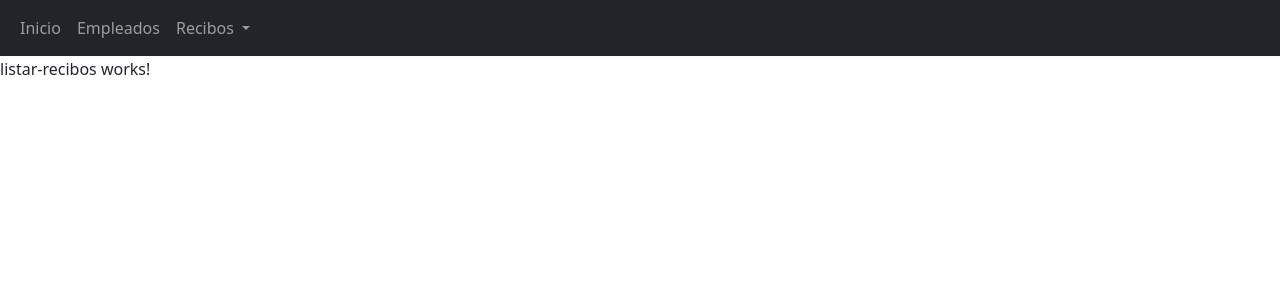
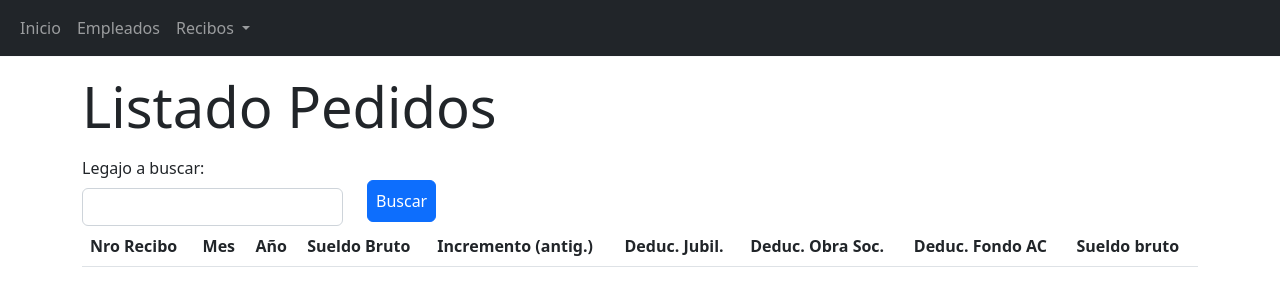
Before and after one commit to Manyo9/TUPEmpleadosFront, an Angular app: page /recibos/listado in a window 1280 px wide. Shown: the top 306 px of the page. Built offline with nearby package versions, Linux system fonts and the light colour scheme.

Commit message:
subo base lista recibos

```diff
--- a/src/app/components/recibos/listar-recibos/listar-recibos.component.html
+++ b/src/app/components/recibos/listar-recibos/listar-recibos.component.html
@@ -1 +1,52 @@
-<p>listar-recibos works!</p>
+<div class="container">
+    <h1 class="display-4 my-3">
+        Listado Pedidos
+    </h1>
+    <form [formGroup]="formulario">
+        <div class="form-group">
+            <div class="row">
+                <div class="col-sm-3">
+                    <label class="form-label" for='legajo'>Legajo a buscar:</label>
+                    <input type='number' id='legajo' class='form-control' formControlName="legajo"
+                        [class.is-invalid]="controlLegajo.touched && controlLegajo.hasError('required')">
+
+                    <div *ngIf="controlLegajo.touched && controlLegajo.hasError('required')" class="invalid-feedback">
+                        Ingrese un legajo.
+                    </div>
+                </div>
+                <div class="col-sm-3">
+                    <br>
+                    <button class="btn btn-primary p-2 bd-highlight align-self-center" (click)="buscar()">Buscar</button>
+                </div>
+            </div>
+        </div>
+    </form>
+    <table class="table">
+        <thead>
+            <tr class="">
+                <th scope="col">Nro Recibo</th>
+                <th scope="col">Mes</th>
+                <th scope="col">Año</th>
+                <th scope="col">Sueldo Bruto</th>
+                <th scope="col">Incremento (antig.)</th>
+                <th scope="col">Deduc. Jubil.</th>
+                <th scope="col">Deduc. Obra Soc.</th>
+                <th scope="col">Deduc. Fondo AC</th>
+                <th scope="col">Sueldo bruto</th>
+            </tr>
+        </thead>
+        <tbody>
+            <tr *ngFor="let r of listadoRecibos">
+                <th scope="row">{{r.nroRecibo ? r.nroRecibo : '-' }}</th>
+                <td>{{r.mes}}</td>
+                <td>{{r.anio}}</td>
+                <td>{{r.sueldoBruto | currency: 'USD'}}</td>
+                <td>{{r.incrementoAntiguedad | currency: 'USD'}}</td>
+                <td>{{r.dedJubilacion | currency: 'USD'}}</td>
+                <td>{{r.dedObraSocial | currency: 'USD'}}</td>
+                <td>{{r.dedFondoAltaCompl | currency: 'USD'}}</td>
+                <td>{{r.sueldoNeto | currency: 'USD'}}</td>
+            </tr>
+        </tbody>
+    </table>
+</div>
--- a/src/app/components/recibos/listar-recibos/listar-recibos.component.ts
+++ b/src/app/components/recibos/listar-recibos/listar-recibos.component.ts
@@ -1,4 +1,7 @@
 import { Component, OnInit } from '@angular/core';
+import { FormBuilder, FormControl, FormGroup, Validators } from '@angular/forms';
+import { ReciboSueldoNetoDTO } from 'src/app/models/ReciboSueldoNetoDTO';
+import { EmpleadoService } from 'src/app/services/empleado.service';
 
 @Component({
   selector: 'app-listar-recibos',
@@ -7,9 +10,24 @@ import { Component, OnInit } from '@angular/core';
 })
 export class ListarRecibosComponent implements OnInit {
 
-  constructor() { }
+  formulario: FormGroup;
+  listadoRecibos: ReciboSueldoNetoDTO[];
+  constructor(
+    private empleadoService : EmpleadoService,
+    private formBuilder : FormBuilder
+  ) { }
 
   ngOnInit(): void {
+    this.formulario = this.formBuilder.group({
+      legajo: [, Validators.required]
+    })
   }
 
+  buscar(): void {
+    alert('todo')
+  }
+
+  get controlLegajo(): FormControl {
+    return this.formulario.controls['legajo'] as FormControl;
+  }
 }
```
